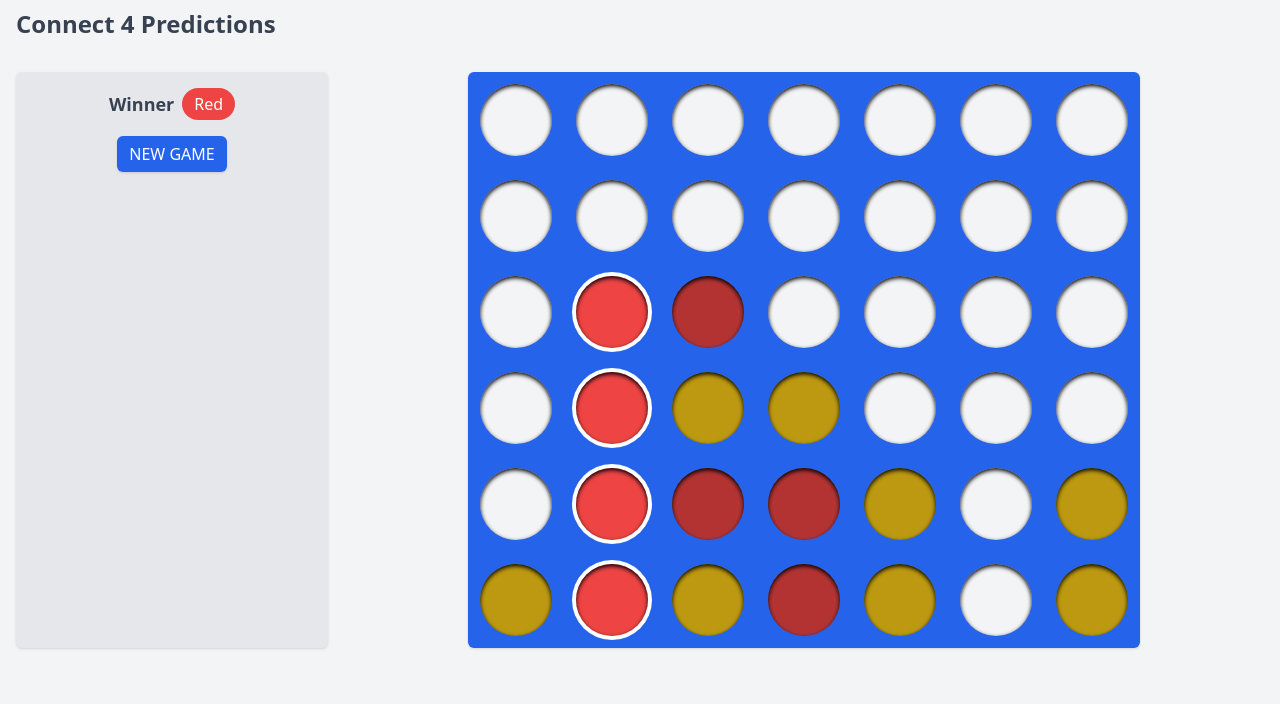
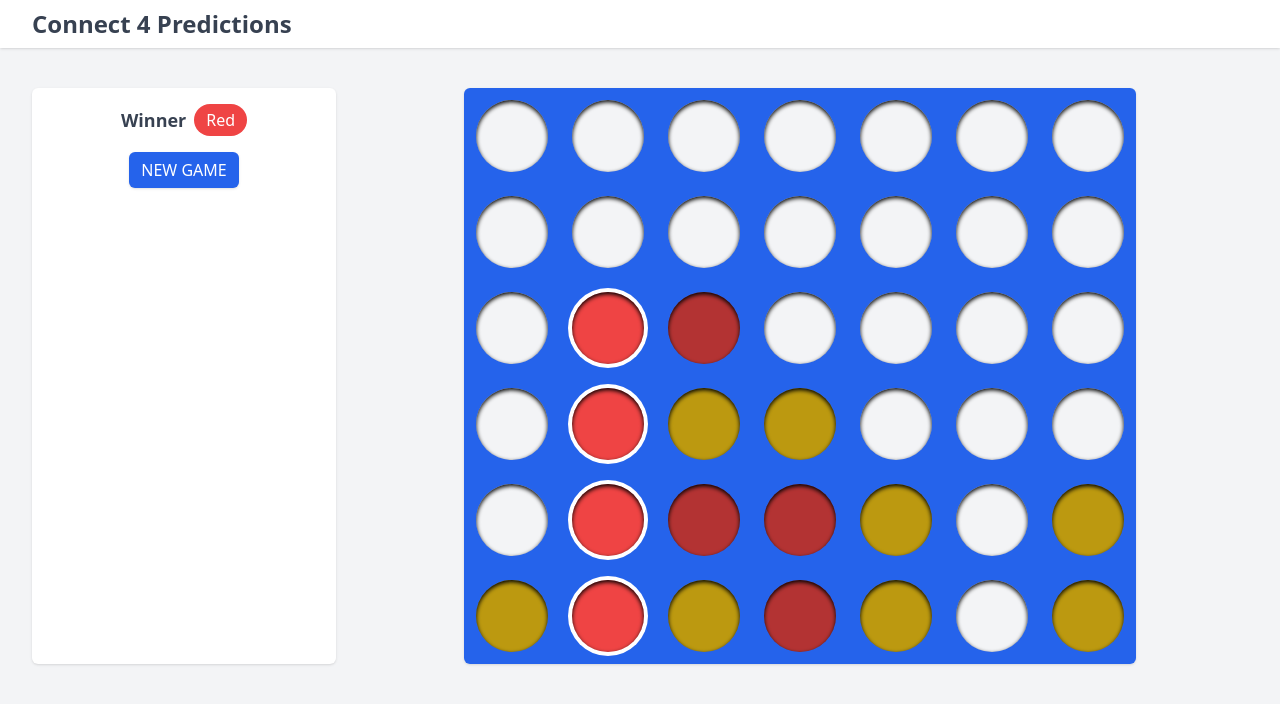
Before and after one commit to gjnels/connect4, a SvelteKit app: page / in a window 1280 px wide. Shown: the top 704 px of the page. Built offline with nearby package versions, Linux system fonts and the light colour scheme.

Commit message:
Change colors and improve small screen spacing

```diff
--- a/src/routes/+layout.svelte
+++ b/src/routes/+layout.svelte
@@ -2,10 +2,10 @@
   import '../app.css'
 </script>
 
-<header class="mb-4 px-4 py-2">
+<header class="mb-4 bg-white px-4 py-2 shadow dark:bg-gray-800 md:mb-8 md:px-8">
   <h1 class="text-2xl font-bold">Connect 4 Predictions</h1>
 </header>
 
-<main class="flex flex-col gap-4 px-4 py-2 md:flex-row">
+<main class="flex flex-col gap-4 px-4 py-2 md:flex-row md:px-8">
   <slot />
 </main>
--- a/src/routes/+page.svelte
+++ b/src/routes/+page.svelte
@@ -11,7 +11,7 @@
 {#if $board.length}
   <!-- Game stats & controls -->
   <div
-    class="flex items-center justify-between gap-x-8 gap-y-4 rounded-md bg-gray-200 p-4 shadow dark:bg-gray-800 md:w-1/4 md:flex-col md:justify-start"
+    class="flex items-center justify-between gap-x-8 gap-y-4 rounded-md bg-white p-4 shadow dark:bg-gray-800 md:w-1/4 md:flex-col md:justify-start"
   >
     <div class="flex items-center gap-2">
       {#if $winner}
@@ -47,7 +47,7 @@
       {#each $board as col, colIndex (colIndex)}
         <div
           class="flex grow flex-col-reverse bg-blue-600 {!$winner && board.isValidColumn(colIndex)
-            ? 'hover:brightness-110'
+            ? 'hover:bg-blue-500'
             : ''}"
         >
           {#each col as cell, rowIndex (rowIndex)}
```
